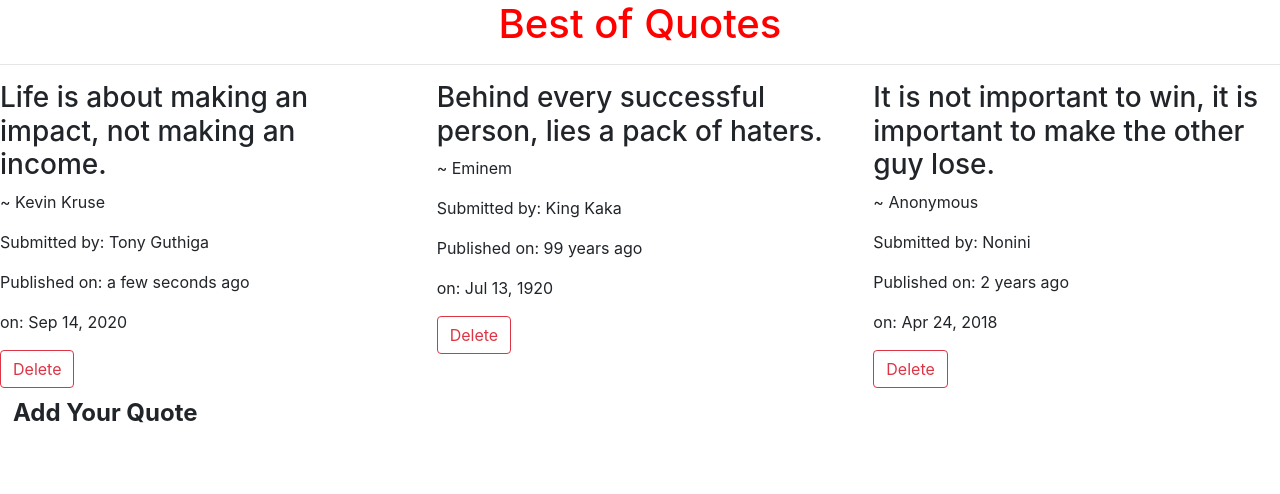
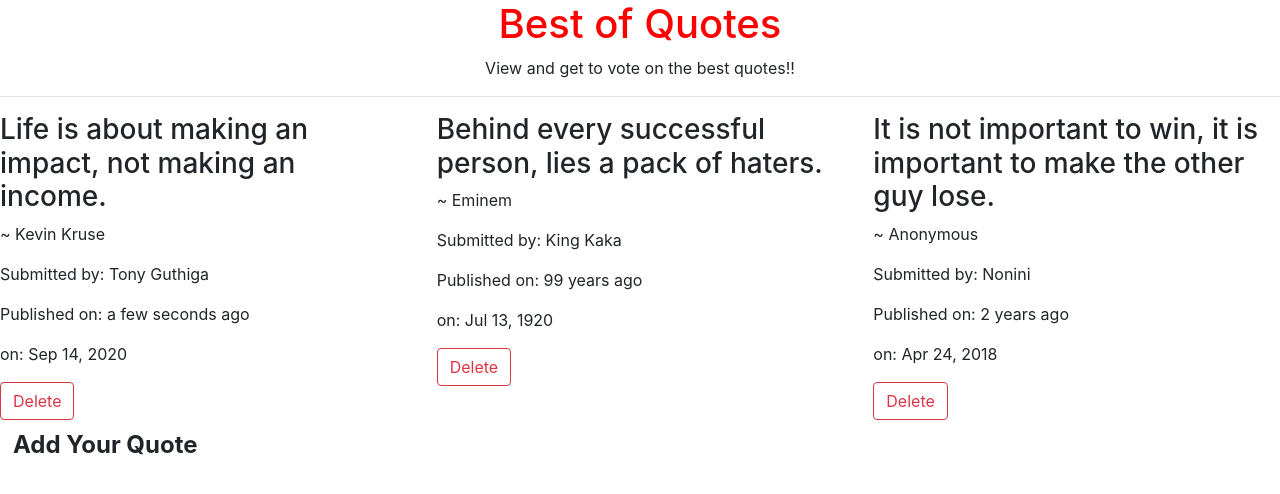
Before and after one commit to tonyguthiga/Best-of-Quotes, an Angular app: page / in a window 1280 px wide. Shown: the top 494 px of the page. Built offline with nearby package versions, Linux system fonts and the light colour scheme.

Commit message:
Add paragraph to home page, gave id to add your quote button

```diff
--- a/src/app/quote/quote.component.html
+++ b/src/app/quote/quote.component.html
@@ -1,5 +1,6 @@
 <div>
     <h1>Best of Quotes</h1>
+    <p>View and get to vote on the best quotes!!</p>
     <hr>
     <div class="row">
         <div class="col-md-4" *ngFor='let quote of quotes;let i = index'>
@@ -7,7 +8,7 @@
             <app-quote-detail [quote]='quote' (isComplete) = 'deleteQuote($event,i)'></app-quote-detail>
         </div>
     </div>
-    <button class="btn btn-outlinr-dark btn-change addQuote" type="button" (click)='addQuote()'>Add Your Quote</button>
+    <button class="btn btn-outlinr-dark btn-change addQuote" id="yourQuote" type="button" (click)='addQuote()'>Add Your Quote</button>
     <div class="popUpFormBg" *ngIf='showForm'>
         <app-quote-form (addQuote)="addNewQuote($event)" (showForm)="hideForm()"></app-quote-form>
     </div>
```
